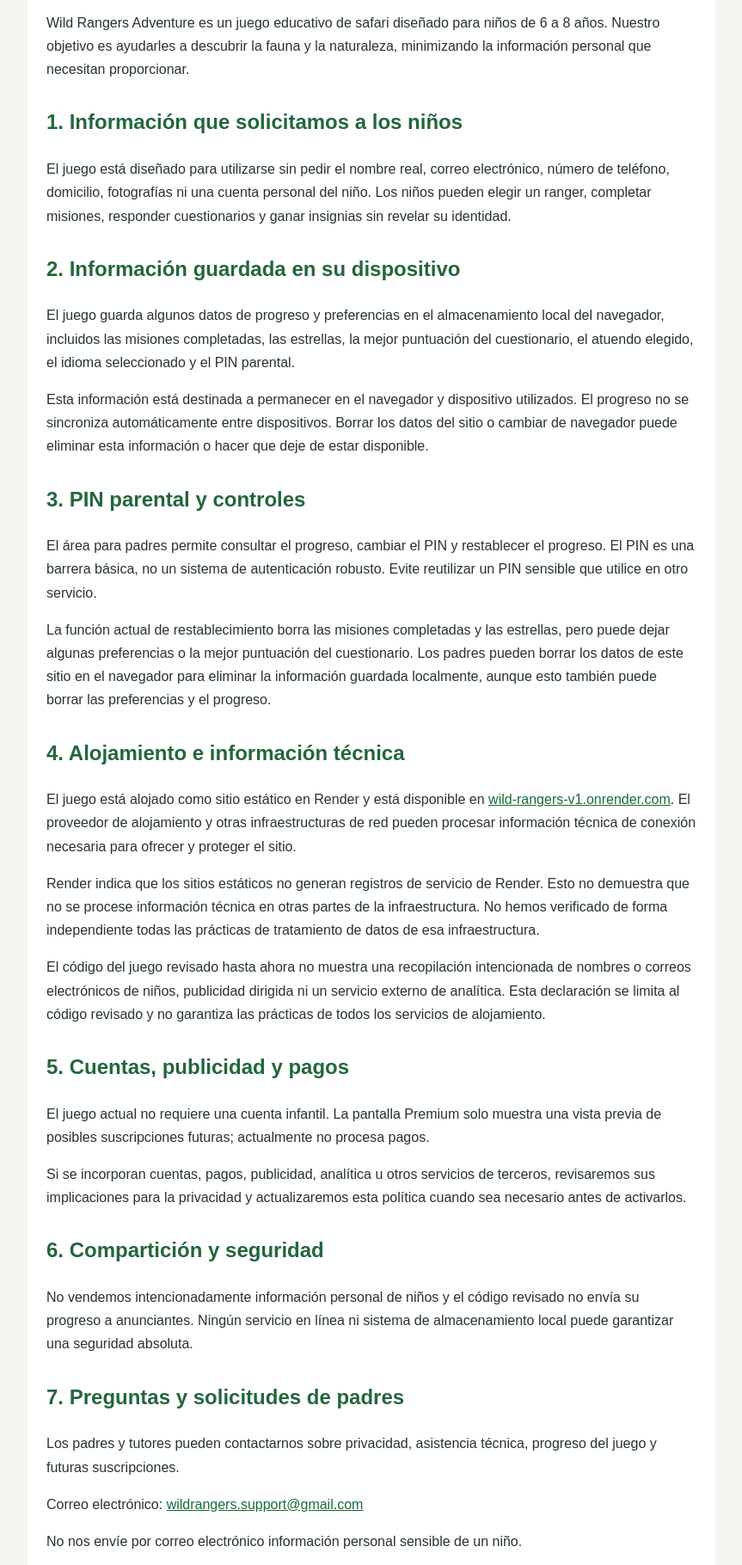
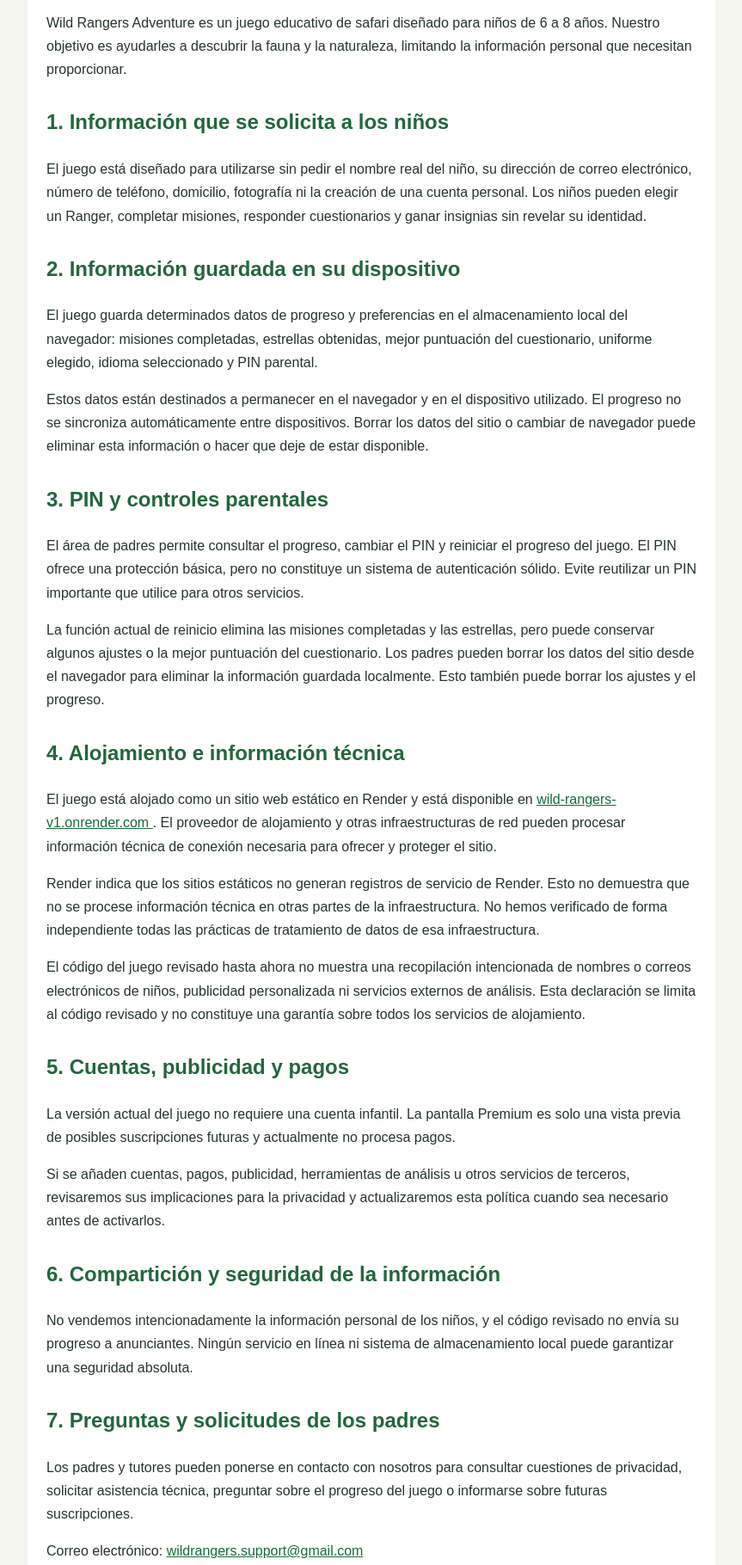
Before and after one commit to davidsapp/Wild-rangers-v1, a website: page public/privacy-es.html in a window 1280 px wide. Shown: the part 228-2048 px from the top of the page at 86% size, without its empty margins (208-1071 px from the left). Drawn offline with Linux system fonts and the light colour scheme.

Commit message:
Update privacy-es.html

```diff
--- a/public/privacy-es.html
+++ b/public/privacy-es.html
@@ -7,20 +7,68 @@
   <meta name="theme-color" content="#16211a">
   <meta name="description" content="Política de privacidad de Wild Rangers Adventure para padres y tutores.">
   <title>Política de privacidad | Wild Rangers Adventure</title>
+
   <style>
     * { box-sizing: border-box; }
-    body { margin: 0; background: #f4f6ef; color: #26352a; font: 16px/1.7 Arial, sans-serif; }
-    header { background: #183d29; color: white; padding: 28px 18px; text-align: center; }
-    header h1 { margin: 0 0 8px; font-size: 27px; }
+
+    body {
+      margin: 0;
+      background: #f4f6ef;
+      color: #26352a;
+      font: 16px/1.7 Arial, sans-serif;
+    }
+
+    header {
+      background: #183d29;
+      color: white;
+      padding: 28px 18px;
+      text-align: center;
+    }
+
+    header h1 {
+      margin: 0 0 8px;
+      font-size: 27px;
+    }
+
     header p { margin: 0; }
-    main { max-width: 800px; margin: 24px auto; padding: 26px 22px; background: white; border-radius: 14px; }
-    h2 { color: #23663c; margin-top: 28px; }
-    a { color: #176b3a; overflow-wrap: anywhere; }
-    .date { color: #5b685d; font-size: 14px; }
-    .back { display: inline-block; margin-top: 24px; }
-    footer { text-align: center; padding: 20px; color: #526154; font-size: 14px; }
+
+    main {
+      max-width: 800px;
+      margin: 24px auto;
+      padding: 26px 22px;
+      background: white;
+      border-radius: 14px;
+    }
+
+    h2 {
+      color: #23663c;
+      margin-top: 28px;
+    }
+
+    a {
+      color: #176b3a;
+      overflow-wrap: anywhere;
+    }
+
+    .date {
+      color: #5b685d;
+      font-size: 14px;
+    }
+
+    .back {
+      display: inline-block;
+      margin-top: 24px;
+    }
+
+    footer {
+      text-align: center;
+      padding: 20px;
+      color: #526154;
+      font-size: 14px;
+    }
   </style>
 </head>
+
 <body>
   <header>
     <h1>Wild Rangers Adventure</h1>
@@ -30,42 +78,147 @@
   <main>
     <p class="date">Última actualización: 14 de octubre de 2026</p>
 
-    <p>Wild Rangers Adventure es un juego educativo de safari diseñado para niños de 6 a 8 años. Nuestro objetivo es ayudarles a descubrir la fauna y la naturaleza, minimizando la información personal que necesitan proporcionar.</p>
+    <p>
+      Wild Rangers Adventure es un juego educativo de safari diseñado
+      para niños de 6 a 8 años. Nuestro objetivo es ayudarles a descubrir
+      la fauna y la naturaleza, limitando la información personal que
+      necesitan proporcionar.
+    </p>
 
-    <h2>1. Información que solicitamos a los niños</h2>
-    <p>El juego está diseñado para utilizarse sin pedir el nombre real, correo electrónico, número de teléfono, domicilio, fotografías ni una cuenta personal del niño. Los niños pueden elegir un ranger, completar misiones, responder cuestionarios y ganar insignias sin revelar su identidad.</p>
+    <h2>1. Información que se solicita a los niños</h2>
+
+    <p>
+      El juego está diseñado para utilizarse sin pedir el nombre real
+      del niño, su dirección de correo electrónico, número de teléfono,
+      domicilio, fotografía ni la creación de una cuenta personal.
+      Los niños pueden elegir un Ranger, completar misiones, responder
+      cuestionarios y ganar insignias sin revelar su identidad.
+    </p>
 
     <h2>2. Información guardada en su dispositivo</h2>
-    <p>El juego guarda algunos datos de progreso y preferencias en el almacenamiento local del navegador, incluidos las misiones completadas, las estrellas, la mejor puntuación del cuestionario, el atuendo elegido, el idioma seleccionado y el PIN parental.</p>
-    <p>Esta información está destinada a permanecer en el navegador y dispositivo utilizados. El progreso no se sincroniza automáticamente entre dispositivos. Borrar los datos del sitio o cambiar de navegador puede eliminar esta información o hacer que deje de estar disponible.</p>
 
-    <h2>3. PIN parental y controles</h2>
-    <p>El área para padres permite consultar el progreso, cambiar el PIN y restablecer el progreso. El PIN es una barrera básica, no un sistema de autenticación robusto. Evite reutilizar un PIN sensible que utilice en otro servicio.</p>
-    <p>La función actual de restablecimiento borra las misiones completadas y las estrellas, pero puede dejar algunas preferencias o la mejor puntuación del cuestionario. Los padres pueden borrar los datos de este sitio en el navegador para eliminar la información guardada localmente, aunque esto también puede borrar las preferencias y el progreso.</p>
+    <p>
+      El juego guarda determinados datos de progreso y preferencias
+      en el almacenamiento local del navegador: misiones completadas,
+      estrellas obtenidas, mejor puntuación del cuestionario, uniforme
+      elegido, idioma seleccionado y PIN parental.
+    </p>
+
+    <p>
+      Estos datos están destinados a permanecer en el navegador y en
+      el dispositivo utilizado. El progreso no se sincroniza
+      automáticamente entre dispositivos. Borrar los datos del sitio
+      o cambiar de navegador puede eliminar esta información o hacer
+      que deje de estar disponible.
+    </p>
+
+    <h2>3. PIN y controles parentales</h2>
+
+    <p>
+      El área de padres permite consultar el progreso, cambiar el PIN
+      y reiniciar el progreso del juego. El PIN ofrece una protección
+      básica, pero no constituye un sistema de autenticación sólido.
+      Evite reutilizar un PIN importante que utilice para otros servicios.
+    </p>
+
+    <p>
+      La función actual de reinicio elimina las misiones completadas
+      y las estrellas, pero puede conservar algunos ajustes o la mejor
+      puntuación del cuestionario. Los padres pueden borrar los datos
+      del sitio desde el navegador para eliminar la información guardada
+      localmente. Esto también puede borrar los ajustes y el progreso.
+    </p>
 
     <h2>4. Alojamiento e información técnica</h2>
-    <p>El juego está alojado como sitio estático en Render y está disponible en <a href="https://wild-rangers-v1.onrender.com">wild-rangers-v1.onrender.com</a>. El proveedor de alojamiento y otras infraestructuras de red pueden procesar información técnica de conexión necesaria para ofrecer y proteger el sitio.</p>
-    <p>Render indica que los sitios estáticos no generan registros de servicio de Render. Esto no demuestra que no se procese información técnica en otras partes de la infraestructura. No hemos verificado de forma independiente todas las prácticas de tratamiento de datos de esa infraestructura.</p>
-    <p>El código del juego revisado hasta ahora no muestra una recopilación intencionada de nombres o correos electrónicos de niños, publicidad dirigida ni un servicio externo de analítica. Esta declaración se limita al código revisado y no garantiza las prácticas de todos los servicios de alojamiento.</p>
+
+    <p>
+      El juego está alojado como un sitio web estático en Render y está
+      disponible en
+      <a href="https://wild-rangers-v1.onrender.com">
+        wild-rangers-v1.onrender.com
+      </a>.
+      El proveedor de alojamiento y otras infraestructuras de red pueden
+      procesar información técnica de conexión necesaria para ofrecer
+      y proteger el sitio.
+    </p>
+
+    <p>
+      Render indica que los sitios estáticos no generan registros de
+      servicio de Render. Esto no demuestra que no se procese información
+      técnica en otras partes de la infraestructura. No hemos verificado
+      de forma independiente todas las prácticas de tratamiento de datos
+      de esa infraestructura.
+    </p>
+
+    <p>
+      El código del juego revisado hasta ahora no muestra una recopilación
+      intencionada de nombres o correos electrónicos de niños, publicidad
+      personalizada ni servicios externos de análisis. Esta declaración
+      se limita al código revisado y no constituye una garantía sobre
+      todos los servicios de alojamiento.
+    </p>
 
     <h2>5. Cuentas, publicidad y pagos</h2>
-    <p>El juego actual no requiere una cuenta infantil. La pantalla Premium solo muestra una vista previa de posibles suscripciones futuras; actualmente no procesa pagos.</p>
-    <p>Si se incorporan cuentas, pagos, publicidad, analítica u otros servicios de terceros, revisaremos sus implicaciones para la privacidad y actualizaremos esta política cuando sea necesario antes de activarlos.</p>
 
-    <h2>6. Compartición y seguridad</h2>
-    <p>No vendemos intencionadamente información personal de niños y el código revisado no envía su progreso a anunciantes. Ningún servicio en línea ni sistema de almacenamiento local puede garantizar una seguridad absoluta.</p>
+    <p>
+      La versión actual del juego no requiere una cuenta infantil.
+      La pantalla Premium es solo una vista previa de posibles
+      suscripciones futuras y actualmente no procesa pagos.
+    </p>
 
-    <h2>7. Preguntas y solicitudes de padres</h2>
-    <p>Los padres y tutores pueden contactarnos sobre privacidad, asistencia técnica, progreso del juego y futuras suscripciones.</p>
-    <p>Correo electrónico: <a href="mailto:wildrangers.support@gmail.com">wildrangers.support@gmail.com</a></p>
-    <p>No nos envíe por correo electrónico información personal sensible de un niño.</p>
+    <p>
+      Si se añaden cuentas, pagos, publicidad, herramientas de análisis
+      u otros servicios de terceros, revisaremos sus implicaciones para
+      la privacidad y actualizaremos esta política cuando sea necesario
+      antes de activarlos.
+    </p>
+
+    <h2>6. Compartición y seguridad de la información</h2>
+
+    <p>
+      No vendemos intencionadamente la información personal de los niños,
+      y el código revisado no envía su progreso a anunciantes. Ningún
+      servicio en línea ni sistema de almacenamiento local puede garantizar
+      una seguridad absoluta.
+    </p>
+
+    <h2>7. Preguntas y solicitudes de los padres</h2>
+
+    <p>
+      Los padres y tutores pueden ponerse en contacto con nosotros para
+      consultar cuestiones de privacidad, solicitar asistencia técnica,
+      preguntar sobre el progreso del juego o informarse sobre futuras
+      suscripciones.
+    </p>
+
+    <p>
+      Correo electrónico:
+      <a href="mailto:wildrangers.support@gmail.com">
+        wildrangers.support@gmail.com
+      </a>
+    </p>
+
+    <p>
+      No nos envíe por correo electrónico información personal sensible
+      de un niño.
+    </p>
 
     <h2>8. Cambios en esta política</h2>
-    <p>Podemos actualizar esta política si cambian las funciones o las prácticas de datos del juego. Recomendamos a los padres revisar esta página periódicamente, especialmente antes de utilizar futuras funciones de pago.</p>
 
-    <a class="back" href="/">← Volver a Wild Rangers Adventure</a>
+    <p>
+      Podemos actualizar esta política si cambian las funciones o las
+      prácticas del juego. Recomendamos a los padres que consulten esta
+      página periódicamente, especialmente antes de utilizar futuras
+      funciones de pago.
+    </p>
+
+    <a class="back" href="/">
+      ← Volver al juego Wild Rangers Adventure
+    </a>
   </main>
 
-  <footer>Wild Rangers Adventure · Privacidad para las familias</footer>
+  <footer>
+    Wild Rangers Adventure · Protección de la privacidad de las familias
+  </footer>
 </body>
 </html>
```
